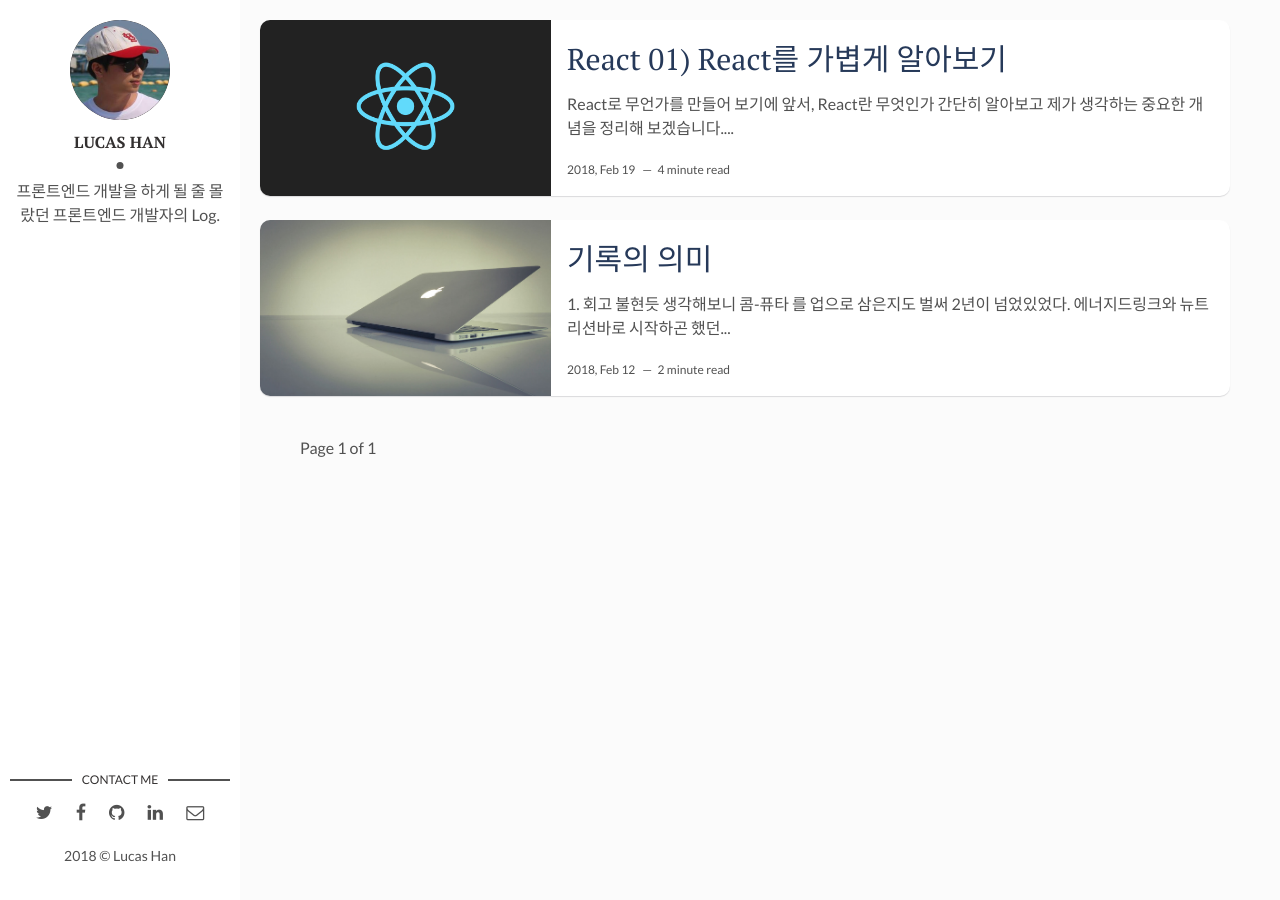
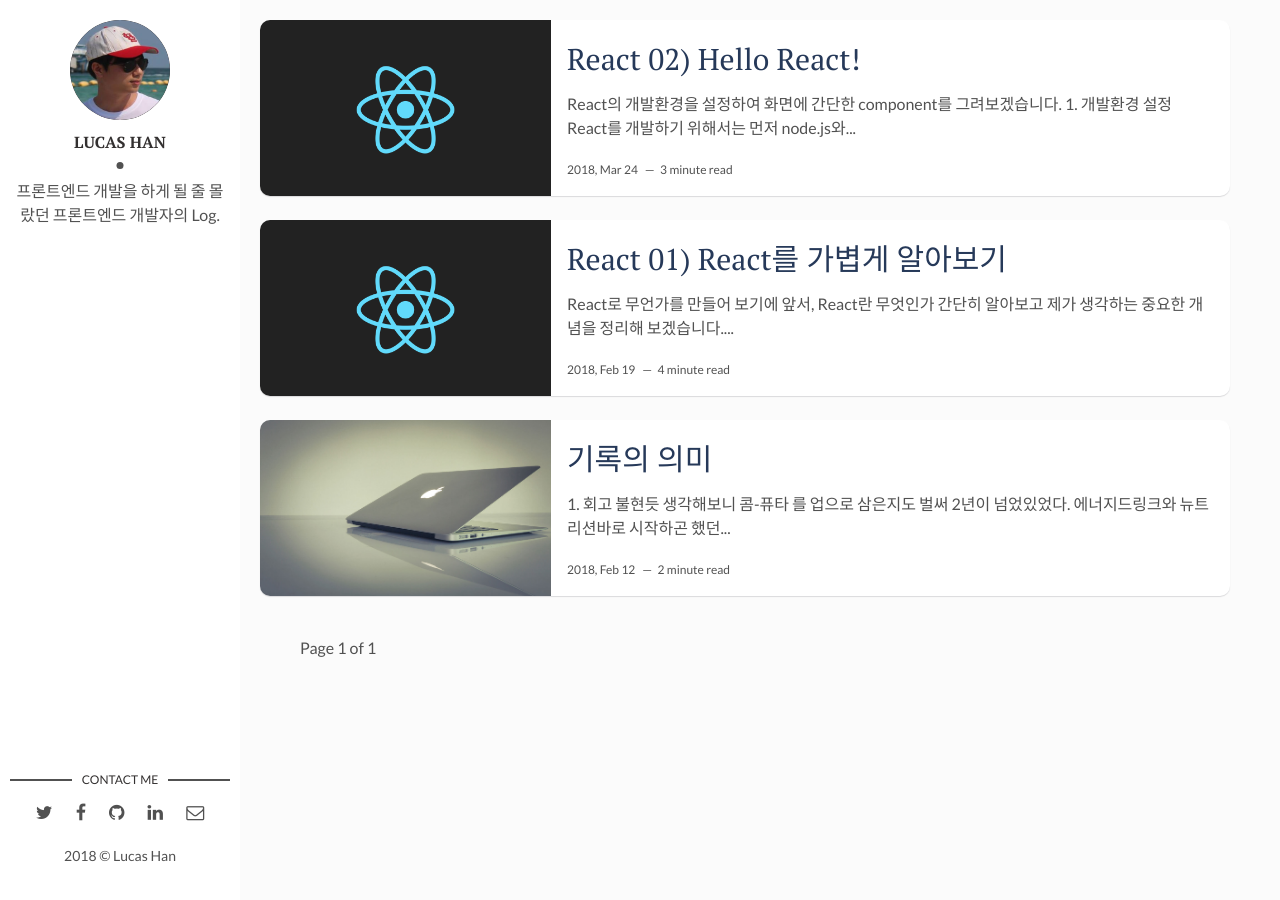
Before and after one commit to stardustrain/stardustrain.github.io, a Jekyll site: the page built from index.html, in a window 1280 px wide. Built offline with Jekyll 4.4.1, drawn with Linux system fonts in a browser that asks for light colours; the list of posts is cut into pages by our own code; part of the change alters nothing that is shown.

Commit message:
Add 2nd post.

````diff
--- /dev/null
+++ b/_posts/2017-02-19-react-hello-world.markdown
@@ -0,0 +1,122 @@
+---
+layout: post
+title: React 02) Hello React!
+date: 2018-03-24 14:00:00 +0900
+description: # Add post description (optional)
+img: ./react01/react-background.png # Add image post (optional)
+tags: [frontend, React] # add tag
+---
+
+
+> React의 개발환경을 설정하여 화면에 간단한 component를 그려보겠습니다.
+
+## 1. 개발환경 설정
+
+React를 개발하기 위해서는 먼저 `node.js`와 `npm`을 설치해야 합니다.
+
+[node.js 설치 방법](https://nodejs.org/en/download/)
+
+각자 환경에 맞게 설치를 하시면 됩니다! 설치가 실행되며 남는 시간에 이들의 특징을 ___간단하게___ 살펴보고자 합니다.
+
+1. `node.js`란?
+
+`node.js`는 Chrome V8 Javascript 엔진으로 빌드된 javascript runtime입니다. 즉, javascript를 web browser 이외의 환경에서도 실행을 시킬수 있게 도와준다고 보시면 됩니다.
+
+2. 특징
+
+    - [비동기 I/O처리, Event driven](https://nodejs.org/en/docs/guides/blocking-vs-non-blocking/)
+    - [단일 Thread, Event loop](http://meetup.toast.com/posts/89)
+
+3. `node.js`가 최상의 선택이 될 수 있는 어플리케이션
+
+    - 입출력이 잦음
+    - 데이터 스트리밍, 혹은 실시간으로 handling
+    - JSON API 기반
+
+4. `npm`이란?
+
+    - Node.js 패키지/모듈 저장소
+    - Node.js 패키지 설치 및 버전 / 호환성 관리를 할 수 있는 커맨드라인 유틸리티
+
+자, 이 설명을 다 읽으셨으면 설치가 다 되셨을 겁니다. 그렇다면 terminal을 열고 다음 명령어를 실행하여 설치가 무사히 끝났는지 확인합니다.
+
+```terminal
+node -v
+npm -v
+```
+
+화면에 다음과 같이 나온다면 설치가 잘 된 것입니다.
+
+![image](../assets/img/react02/check-install-node.gif)
+
+## 2. 나에게 맞는 Text editor 설치
+
+IDE는 취향이지만 (저는 취존러입니다) 보통의 경우 IDE가 아닌, 아래 두 가지 `Text editor`중 하나를 설치하는 것을 추천드립니다.
+
+  - [VS Code](https://code.visualstudio.com/)
+  - [Atom](https://atom.io/)
+
+## 3. create-react-app 설치
+
+사실, React를 개발하기 위해서는 알아야 할 것들이 많습니다. 그 중 하나가 정말 필수적으로 알아야 할 [webpack](https://webpack.js.org/)이라는 module bundler 입니다.
+
+javascript application의 규모가 커지면서 유지보수의 필요성에 의해 코드를 모듈로 나누어 관리하는 시스템이 필요해 졌습니다. 하지만 javascript 자체에는 언어가 지원하는 모듈 시스템이 없어, 이런 한계를 극복하는 것을 도와주는 도구 입니다.
+
+정말 마법같은 도구인 webpack의 단점은 `복잡하다`는 것입니다. 보통 frontend를 개발하기 위해서 webpack을 먼저 공부하다가 "이게 뭐야 ~~WTF~~!"를 외치고는 그대로 `GG`를 치는 분들을 종종 보아왔습니다.
+
+일단 그렇기 때문에 이런 복잡한 설정을 미리 다 해주고, 필요에 따라 사용자가 설정을 조금씩 바꿔 사용할 수 있게(정확히는 빠르게 React app을 개발할 수 있게)만들어 주는 툴을 사용하고자 합니다.
+
+그것이 바로 `create-react-app`입니다.
+
+망설일 이유가 없습니다. 다음 명령어로 CRA를 설치하도록 합니다.
+
+```
+npm install -g create-react-app
+```
+
+설치가 끝났다면, 확인해 봅니다.
+
+![image](../assets/img/react02/check-install-cra.gif)
+
+자! 이제 본격적으로 React app을 개발하러 출발하도록 할까요? 갈길이 아직 많이 남았습니다!
+
+## 4. Hello React!
+
+먼저 `create-react-app` command를 통해 프로젝트를 생성해 봅니다. 프로젝트의 이름은 my-blog입니다.
+
+```
+create-react-app my-blog
+```
+
+성공적으로 생성이 되었다면
+
+```
+npm run start
+```
+
+명령어를 통해 화면이 정상적으로 보이는지 확인합니다.
+
+![image](../assets/img/react02/project-init-success.png
+)
+
+확인하셨다면, 아까 설명드렸던 text editor로 해당 프로젝트를 open해 보도록 합니다.
+
+프로젝트 root에서 open을 선택하셨다면, 다음과 같은 directory scaffolding을 확인할 수 있습니다.
+
+![image](../assets/img/react02/react-scaffolding.png)
+
+directory scaffolding에 대한 설명은 다음 시간으로 미루고 일단은 `App.js`를 선택하여 App class가 선언된 부분을 다음과 같이 고쳐봅니다.
+
+```javascript
+class App extends Component {
+  render() {
+    return (
+      <div className="App">
+        Hello React!
+      </div>
+    );
+  }
+}
+```
+
+그리고 저장을 해 보면 hot-reloader에 의해 자동으로 화면이 바뀌게 됩니다. 화면에 **Hello React!** 가 보이시나요? 축하합니다! 드디어 React의 멋진 세계에 발을 내딛게 되셨습니다.
--- a/assets/css/main.css
+++ b/assets/css/main.css
@@ -870,6 +870,7 @@ table tfoot td {
 
 .post, .article-page {
   background-color: #fff;
+  width: 100%;
 }
 
 ::-moz-selection {
````
Also changed, not shown: assets/img/react01/react-background.png, assets/img/react02/check-install-cra.gif (added), assets/img/react02/check-install-node.gif (added), assets/img/react02/project-init-success.png (added), assets/img/react02/react-scaffolding.png (added), 4 other files.
